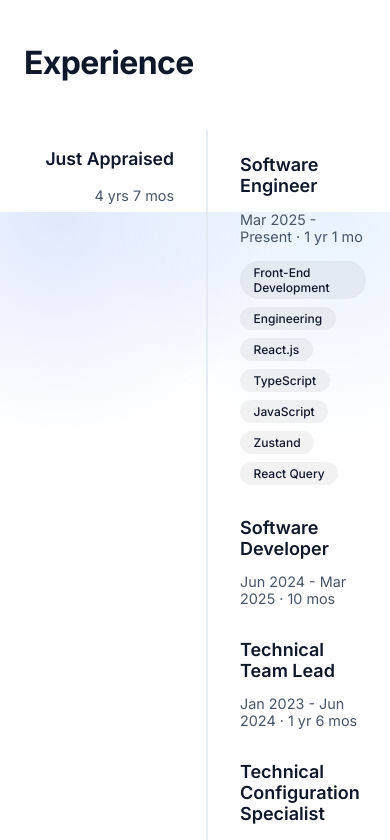
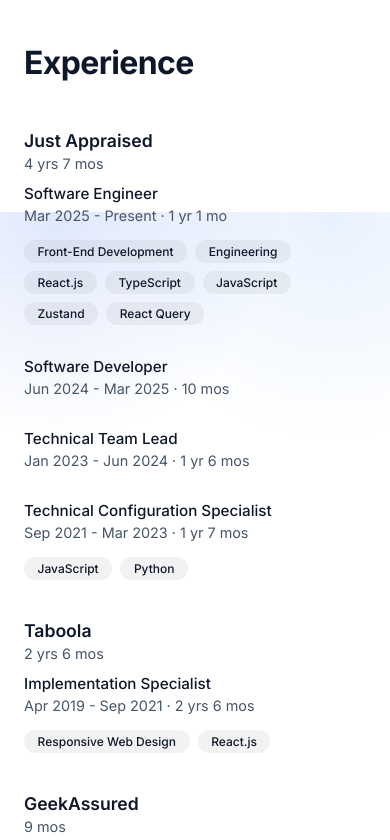
Before and after one commit to ishankgupta95/portfolio-website, a React (Vite) app: page / in a window 390 px wide. Shown: the part 2320-3160 px from the top of the page. Built offline with nearby package versions, Linux system fonts and the light colour scheme.

Commit message:
experience section rework for mobile phones

```diff
--- a/src/Experience.tsx
+++ b/src/Experience.tsx
@@ -68,34 +68,25 @@ const experiences = [
 
 const Experience: React.FC = () => {
   return (
-    <section id="experience" style={{ padding: '5rem 0' }}>
+    <section id="experience" className="experience-section">
       <div className="container">
-        <h2 style={{ fontSize: '2rem', fontWeight: 700, marginBottom: '3rem', letterSpacing: '-0.02em' }}>Experience</h2>
-        <div style={{ position: 'relative' }}>
+        <h2 className="experience-heading">Experience</h2>
+        <div>
           {experiences.map((exp, index) => (
-            <div key={index} style={{ display: 'flex', gap: '2rem', marginBottom: '3rem' }}>
-              <div style={{ flexShrink: 0, width: '150px', textAlign: 'right' }}>
-                <h3 style={{ fontSize: '1.1rem', fontWeight: 600 }}>{exp.company}</h3>
-                <p style={{ color: 'var(--text-secondary)', fontSize: '0.9rem' }}>{exp.duration}</p>
+            <div key={index} className="experience-row">
+              <div className="experience-company">
+                <h3 className="experience-company-name">{exp.company}</h3>
+                <p className="experience-duration">{exp.duration}</p>
               </div>
-              <div style={{ borderLeft: '2px solid var(--border-color)', paddingLeft: '2rem', flexGrow: 1 }}>
+              <div className="experience-roles">
                 {exp.roles.map((role, roleIndex) => (
-                  <div key={roleIndex} style={{ marginBottom: roleIndex === exp.roles.length - 1 ? 0 : '2rem' }}>
-                    <h4 style={{ fontSize: '1.125rem', fontWeight: 600, marginBottom: '0.25rem' }}>{role.title}</h4>
-                    <p style={{ color: 'var(--text-secondary)', fontSize: '0.9rem', marginBottom: '1rem' }}>{role.date}</p>
+                  <div key={roleIndex} className={roleIndex === exp.roles.length - 1 ? '' : 'experience-role'}>
+                    <h4 className="experience-role-title">{role.title}</h4>
+                    <p className="experience-role-date">{role.date}</p>
                     {role.skills.length > 0 && (
-                      <div style={{ display: 'flex', gap: '0.5rem', flexWrap: 'wrap' }}>
+                      <div className="experience-skills">
                         {role.skills.map(skill => (
-                          <span key={skill} style={{
-                            fontSize: '0.75rem',
-                            padding: '0.25rem 0.85rem',
-                            borderRadius: '9999px',
-                            backgroundColor: 'rgba(125, 125, 125, 0.1)',
-                            color: 'var(--text-color)',
-                            fontWeight: 500
-                          }}>
-                            {skill}
-                          </span>
+                          <span key={skill} className="experience-skill">{skill}</span>
                         ))}
                       </div>
                     )}
--- a/src/index.css
+++ b/src/index.css
@@ -306,3 +306,99 @@ button {
     gap: 1.5rem;
   }
 }
+
+/* Experience Section */
+.experience-section {
+  padding: 5rem 0;
+}
+
+.experience-heading {
+  font-size: 2rem;
+  font-weight: 700;
+  margin-bottom: 3rem;
+  letter-spacing: -0.02em;
+}
+
+.experience-row {
+  display: flex;
+  gap: 2rem;
+  margin-bottom: 3rem;
+}
+
+.experience-company {
+  flex-shrink: 0;
+  width: 150px;
+  text-align: right;
+}
+
+.experience-company-name {
+  font-size: 1.1rem;
+  font-weight: 600;
+  margin: 0 0 0.25rem;
+}
+
+.experience-duration {
+  color: var(--text-secondary);
+  font-size: 0.9rem;
+  margin: 0;
+}
+
+.experience-roles {
+  border-left: 2px solid var(--border-color);
+  padding-left: 2rem;
+  flex-grow: 1;
+}
+
+.experience-role {
+  margin-bottom: 2rem;
+}
+
+.experience-role-title {
+  font-size: 1.125rem;
+  font-weight: 600;
+  margin: 0 0 0.25rem;
+}
+
+.experience-role-date {
+  color: var(--text-secondary);
+  font-size: 0.9rem;
+  margin: 0 0 1rem;
+}
+
+.experience-skills {
+  display: flex;
+  gap: 0.5rem;
+  flex-wrap: wrap;
+}
+
+.experience-skill {
+  font-size: 0.75rem;
+  padding: 0.25rem 0.85rem;
+  border-radius: 9999px;
+  background-color: rgba(125, 125, 125, 0.1);
+  color: var(--text-color);
+  font-weight: 500;
+}
+
+@media (max-width: 600px) {
+  .experience-row {
+    flex-direction: column;
+    gap: 0.75rem;
+    margin-bottom: 2.5rem;
+  }
+
+  .experience-company {
+    width: auto;
+    text-align: left;
+  }
+
+  .experience-roles {
+    border-left: none;
+    padding-left: 0;
+  }
+
+  .experience-role-title {
+    font-size: 0.95rem;
+    font-weight: 500;
+  }
+}
```
